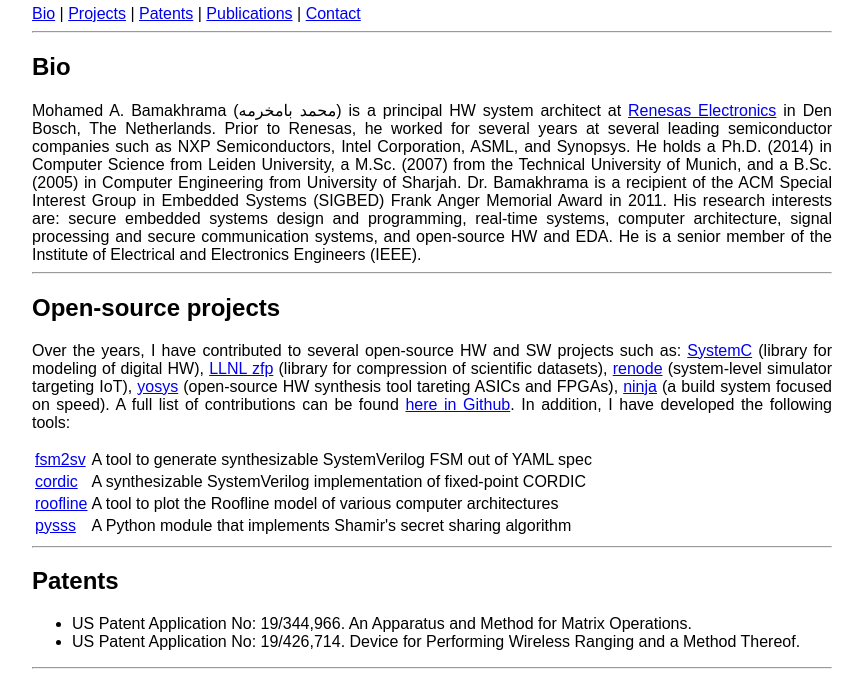
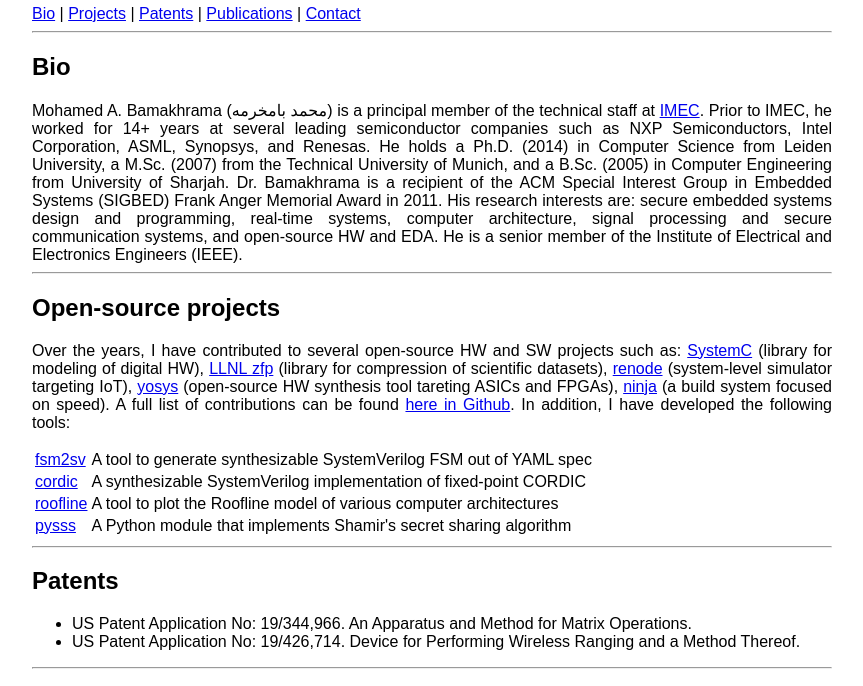
Before and after one commit to mohamed/mohamed.github.io, a plain HTML site: page index.html in a window 1280 px wide. Shown: the part 109-795 px from the top of the page, without its empty margins (208-1071 px from the left). Drawn offline with Linux system fonts and the light colour scheme.

Commit message:
Moved to imec

```diff
--- a/index.html
+++ b/index.html
@@ -34,8 +34,8 @@
         <section>
             <h2 id="bio">Bio</h2>
             <div>
-            Mohamed A. Bamakhrama (محمد بامخرمه) is a principal HW system architect at <a href="https://www.renesas.com">Renesas Electronics</a> in Den Bosch, The Netherlands.
-            Prior to Renesas, he worked for several years at several leading semiconductor companies such as NXP Semiconductors, Intel Corporation, ASML, and Synopsys.
+            Mohamed A. Bamakhrama (محمد بامخرمه) is a principal member of the technical staff at <a href="https://www.imec-int.com">IMEC</a>.
+            Prior to IMEC, he worked for 14+ years at several leading semiconductor companies such as NXP Semiconductors, Intel Corporation, ASML, Synopsys, and Renesas.
             He holds a Ph.D. (2014) in Computer Science from Leiden University, a M.Sc. (2007) from the Technical University of Munich, and a B.Sc. (2005) in Computer Engineering from University of Sharjah.
             Dr. Bamakhrama is a recipient of the ACM Special Interest Group in Embedded Systems (SIGBED) Frank Anger Memorial Award in 2011.
             His research interests are: secure embedded systems design and programming, real-time systems, computer architecture, signal processing and secure communication systems, and open-source HW and EDA.
```
